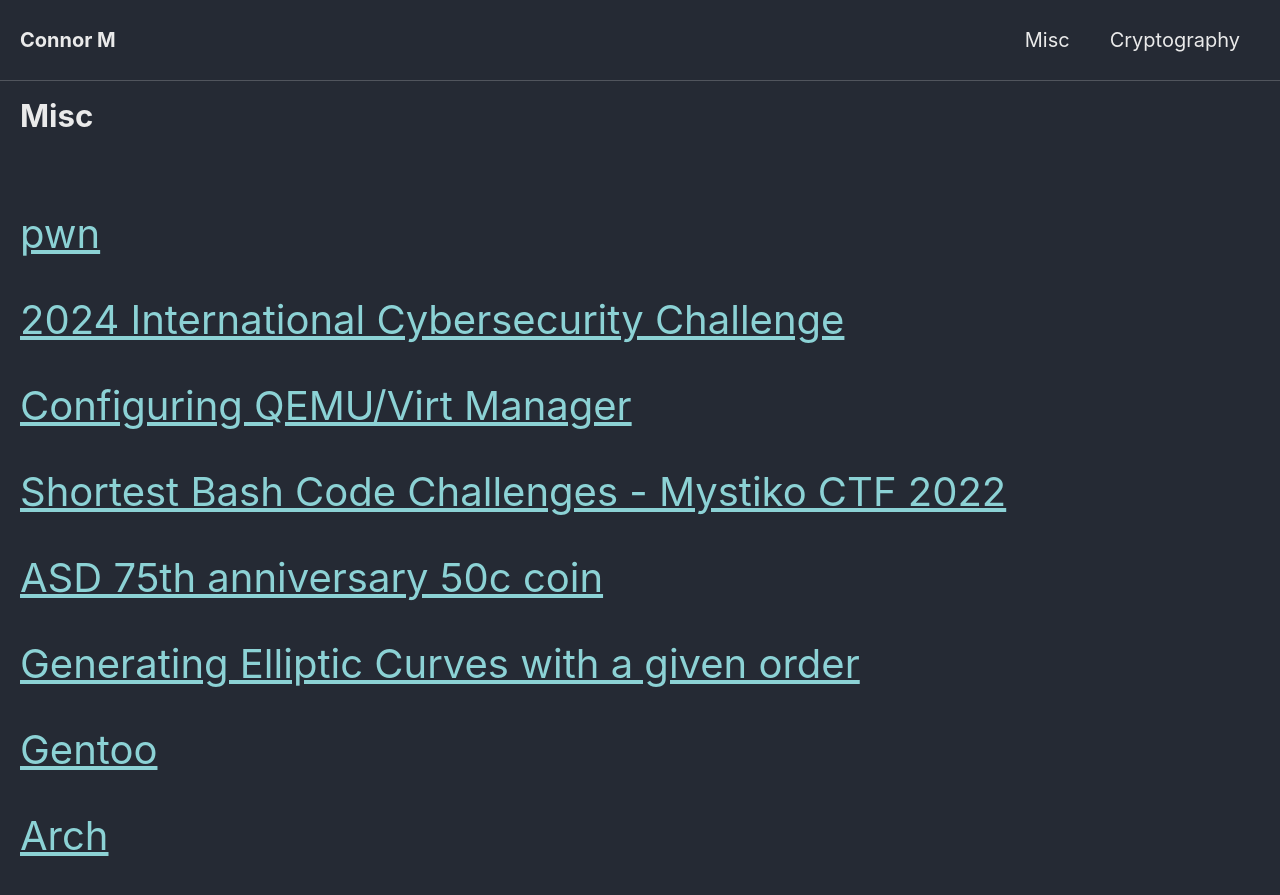
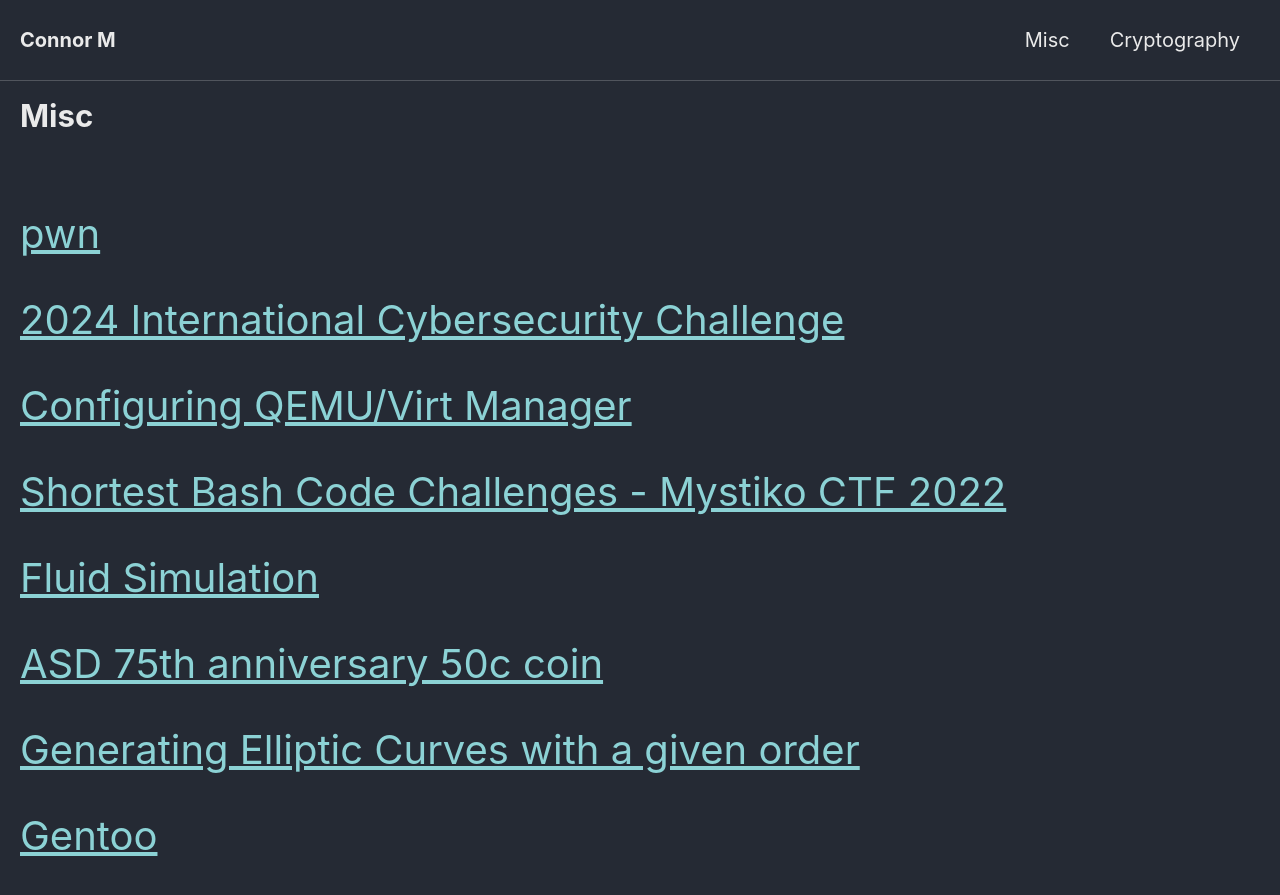
Before and after one commit to Connor-McCartney/Connor-McCartney.github.io, a Jekyll site: the page built from _pages/misc.md, in a window 1280 px wide and 900 px high. Shown: the top 895 px of the window. Built offline with Jekyll 4.4.1, drawn with Linux system fonts in a browser that asks for light colours; cached includes are drawn as plain includes.

Commit message:
Update misc.md

```diff
--- a/_pages/misc.md
+++ b/_pages/misc.md
@@ -12,6 +12,8 @@ title: Misc
 <span style="font-size:2em;">   [Configuring QEMU/Virt Manager](/misc/qemu)   </span>
 
 <span style="font-size:2em;">   [Shortest Bash Code Challenges - Mystiko CTF 2022](/misc/shortest-bash-code-challs)   </span>
+
+<span style="font-size:2em;">   [Fluid Simulation](/misc/fluid)   </span>
 
 <span style="font-size:2em;">   [ASD 75th anniversary 50c coin](/misc/ASD50c)   </span>
 
```
